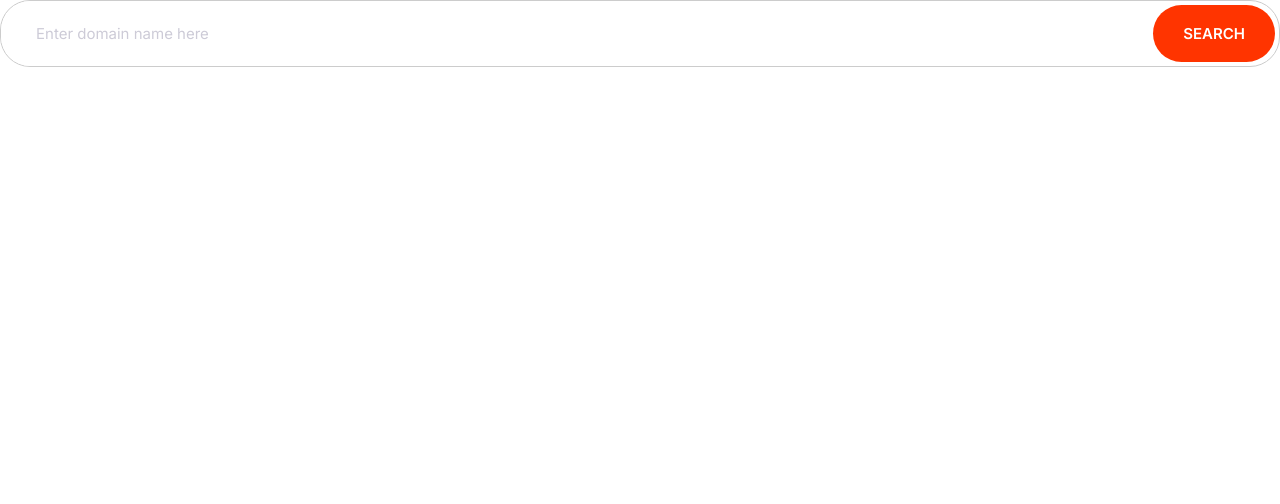
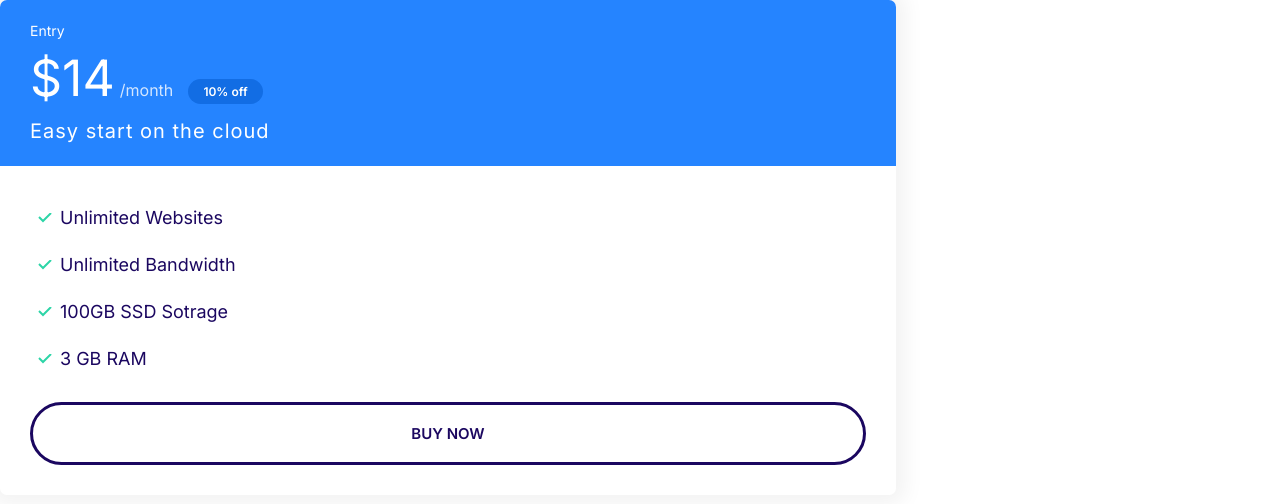
Before and after one commit to zuevarita/moshifysite, a plain HTML site: page index.html in a window 1280 px wide. Drawn offline with Linux system fonts and the light colour scheme.

Commit message:
Build the card

```diff
--- a/CSS/styles.css
+++ b/CSS/styles.css
@@ -107,6 +107,7 @@ a{
 
 .badge--small{
     font-size: 1.6rem;
+    padding: 0.5rem 1.5rem;
 }
 
 @media screen and (min-width:1024px){
@@ -184,7 +185,7 @@ a{
     white-space: nowrap;
 }
 
-.btn-block{
+.btn--block{
     width: 100%;
     display: inline-block;
 }
@@ -260,3 +261,80 @@ a{
         font-size: 1.5rem;
     }
 }
+
+/* Cards */
+.card{
+    border-radius: 7px;
+    box-shadow: 0 0 20px 10px #f3f3f3;
+    overflow: hidden;
+}
+
+.card__header, .card__body{
+    padding:2rem 3rem ;
+
+}
+
+.card--primary .card__header{
+    background-color: var(--color-primary);
+    color: #fff;
+}
+
+.card--secondary .card__header{
+    background-color: var(--color-secondary);
+    color: #fff;
+}
+.card--secondary .badge--secondary{
+    background-color: #02cdf1;
+}
+
+.card--primary .badge--primary{
+    background-color: #126de4;
+}
+
+/* Plans */
+.plan__name{
+    color: #fff;
+    margin: 0;
+    font-weight: 500;
+    font-size: 2.4rem;
+}
+
+.plan__price{
+    font-size: 6rem;
+}
+
+.plan__billing-cycle{
+    font-size: 2.4rem;
+    font-weight: 300;
+    opacity: 0.8;
+    margin-right: 1rem;
+}
+
+.plan_description{
+    display: block;
+    font-size: 2rem;
+    font-weight: 300;
+    letter-spacing: 1px;
+}
+
+.plan .list__item{
+    margin-bottom: 2rem;
+}
+
+@media screen and (min-width:1024px){
+    .plan__name{
+        font-size: 1.4rem;
+    }
+
+    .plan__price{
+        font-size: 5rem;
+    }
+
+    .plan__billing-cycle{
+        font-size: 1.6rem;
+    }
+
+    .plan_description{
+        font-size: 1.7;
+    }
+}
--- a/index.html
+++ b/index.html
@@ -14,9 +14,25 @@
     <link rel="stylesheet" href="/CSS/styles.css" />
   </head>
   <body>
-    <div class="input-group">
-      <input type="text" class="input" placeholder="Enter domain name here" />
-      <button class="btn btn--accent">Search</button>
+    <div class="plan" style="width: 70%; height: 25%;">
+      <div class="card card--primary">
+        <header class="card__header">
+          <h3 class="plan__name">Entry</h3>
+          <span class="plan__price">$14</span>
+          <span class="plan__billing-cycle">/month</span>
+          <span class="badge badge--primary badge--small">10% off</span>
+          <span class="plan_description">Easy start on the cloud</span>
+        </header>
+        <div class="card__body">
+          <ul class="list list--tick">
+            <li class="list__item">Unlimited Websites</li>
+            <li class="list__item">Unlimited Bandwidth</li>
+            <li class="list__item">100GB SSD Sotrage</li>
+            <li class="list__item">3 GB RAM</li>
+          </ul>
+          <button class="btn btn--outline btn--block">Buy now</button>
+        </div>
+      </div>
     </div>
   </body>
 </html>
```
Also changed, not shown: components/card.html (added, +7 -0 lines), components/input-groups.html (added, +4 -0 lines), components/input.html (+1 -4 lines), components/lists.html (added, +5 -0 lines).
